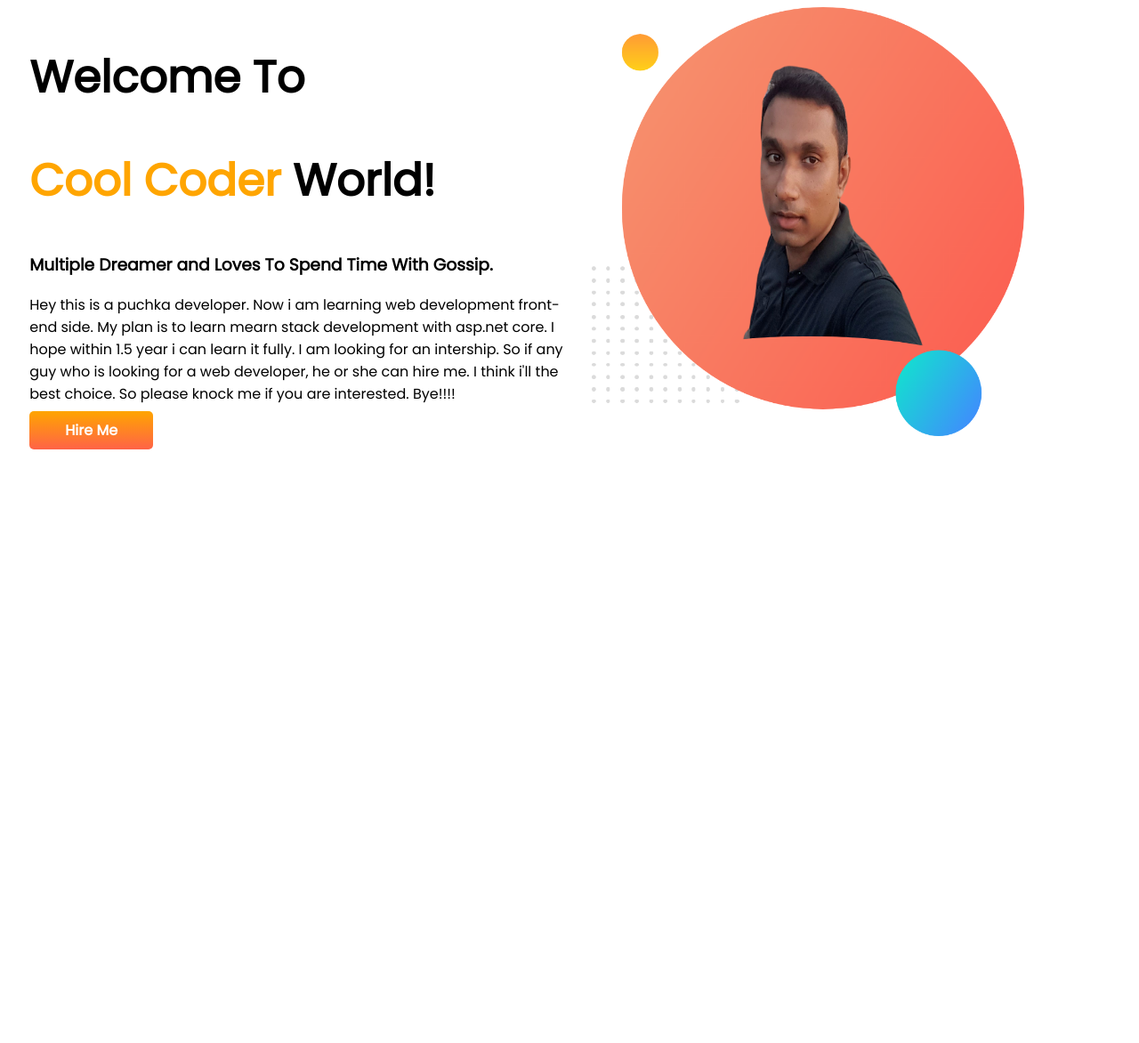
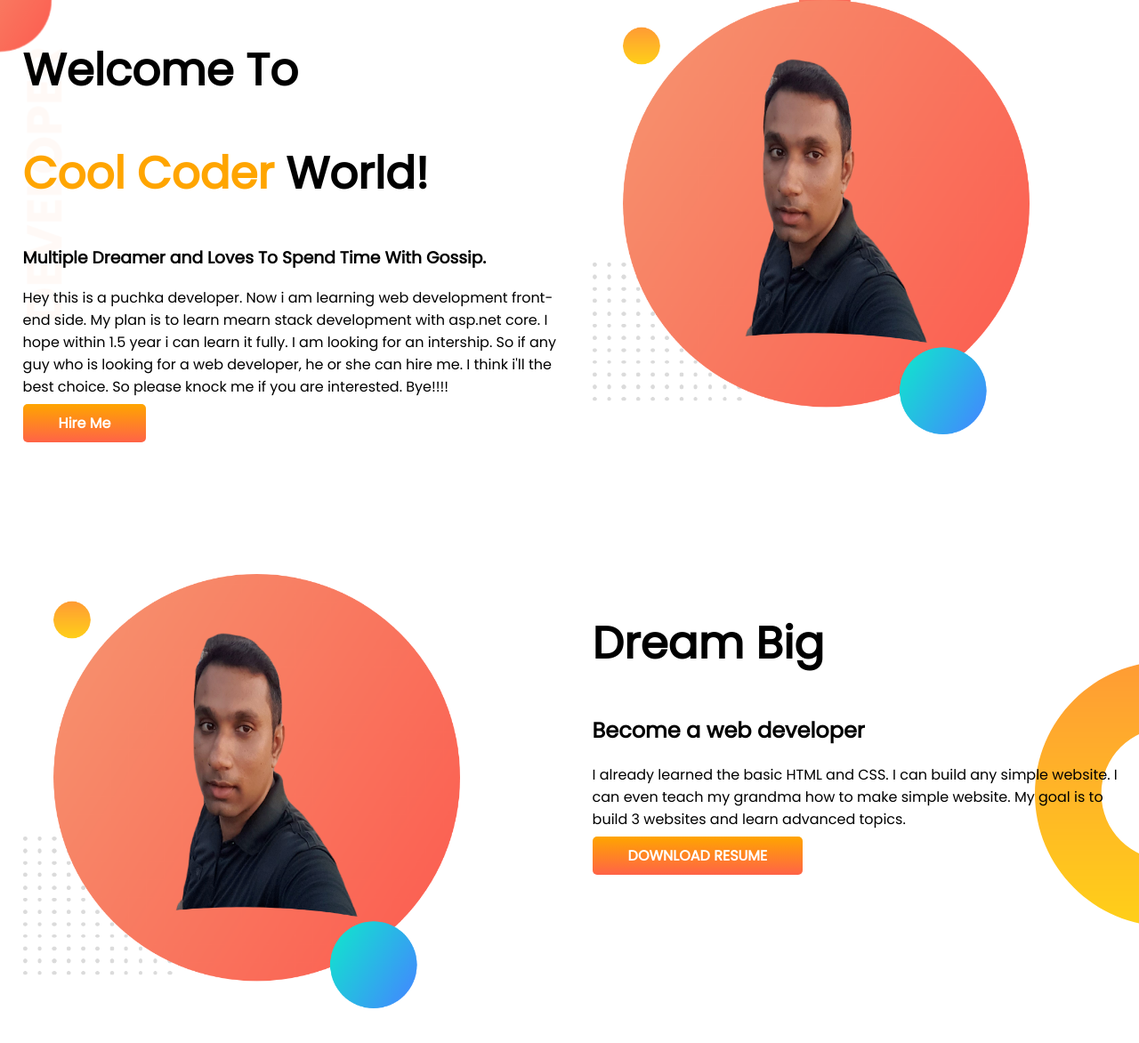
Before and after one commit to Karimuzzaman/developer-portfolio, a plain HTML site: page index.html in a window 1280 px wide. Shown: the whole page at 89% size. Before the commit the page ends 800 px from the top, so only its background shows below. Drawn offline with Linux system fonts and the light colour scheme.

Commit message:
dream-big

```diff
--- a/index.html
+++ b/index.html
@@ -13,7 +13,7 @@
 </head>
 
 <body>
-    <section>
+    <section class="top-banner">
         <div class="half-width">
             <h1>Welcome To</h1>
             <h1> <span class="orange-color"> Cool Coder</span> World!</h1>
@@ -31,6 +31,20 @@
         </div>
     </section>
 
+    <section class="dream-big">
+        <div class="half-width">
+            <img src="images/Karimuzzaman.png" alt="">
+
+        </div>
+        <div class="half-width">
+            <h1>Dream Big</h1>
+            <h2>Become a web developer</h2>
+            <P>I already learned the basic HTML and CSS. I can build any simple website. I can even teach my grandma how
+                to make simple website. My goal is to build 3 websites and learn advanced topics.</P>
+            <a class="link-button" target="_blank" href="">DOWNLOAD RESUME</a>
+        </div>
+    </section>
+
 </body>
 
 </html>
--- a/style.css
+++ b/style.css
@@ -1,5 +1,6 @@
 body {
     font-family: 'Poppins', sans-serif;
+    margin: 0;
 }
 
 h1 {
@@ -12,6 +13,7 @@ h1 {
 
 section {
     display: flex;
+    margin-bottom: 150px;
 }
 
 .half-width {
@@ -32,3 +34,14 @@ section {
     font-weight: 700;
 
 }
+
+.top-banner {
+    background-image: url(images/top-banner.png);
+    background-repeat: none;
+}
+
+.dream-big {
+    background-image: url(images/dream-bg.png);
+    background-repeat: no-repeat;
+    background-position: right;
+}
```
